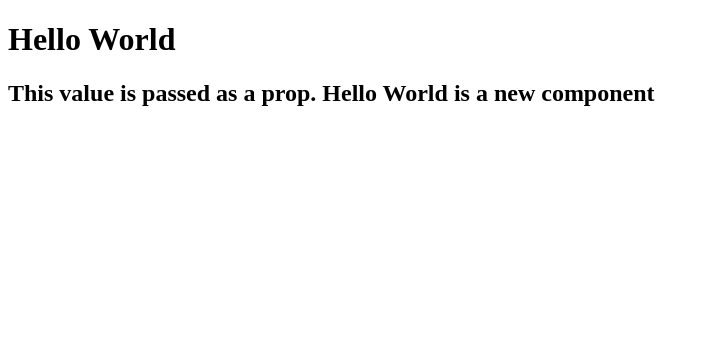
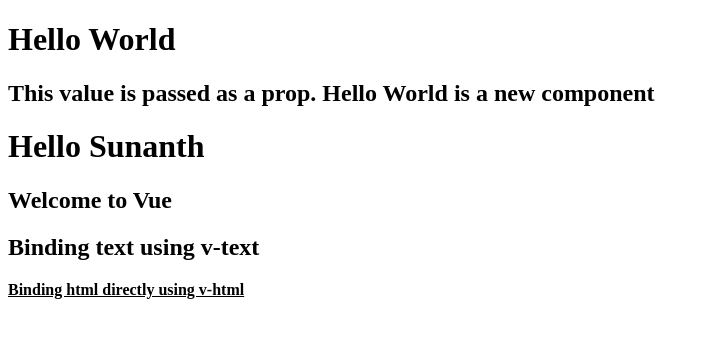
Before and after one commit to Sunanth-Datasirpi/hello-world, a Vue app: page / in a window 1280 px wide. Shown: the top 338 px of the page, without its empty margins (0-710 px from the left). Built offline with nearby package versions, Linux system fonts and the light colour scheme.

Commit message:
adding binding text, HTML, created new component

```diff
--- a/src/components/HelloWorld.vue
+++ b/src/components/HelloWorld.vue
@@ -2,6 +2,11 @@
   <div>
     <h1>Hello World</h1>
     <h2>{{ msg }}</h2>
+    <h1> Hello {{ name }}</h1>
+    <h2>{{ greet }}</h2>
+    <h2 v-text="text"></h2>
+    <p v-html="html"></p>
+
   </div>
 </template>
 
@@ -10,6 +15,14 @@ export default {
   name: 'HelloWorld',
   props: {
     msg: String
+  },
+  data(){
+    return{
+      name:"Sunanth",
+      greet:"Welcome to Vue",
+      text:"Binding text using v-text",
+      html:"<u><b>Binding html directly using v-html</b></u>",
+    }
   }
 }
 </script>
```
